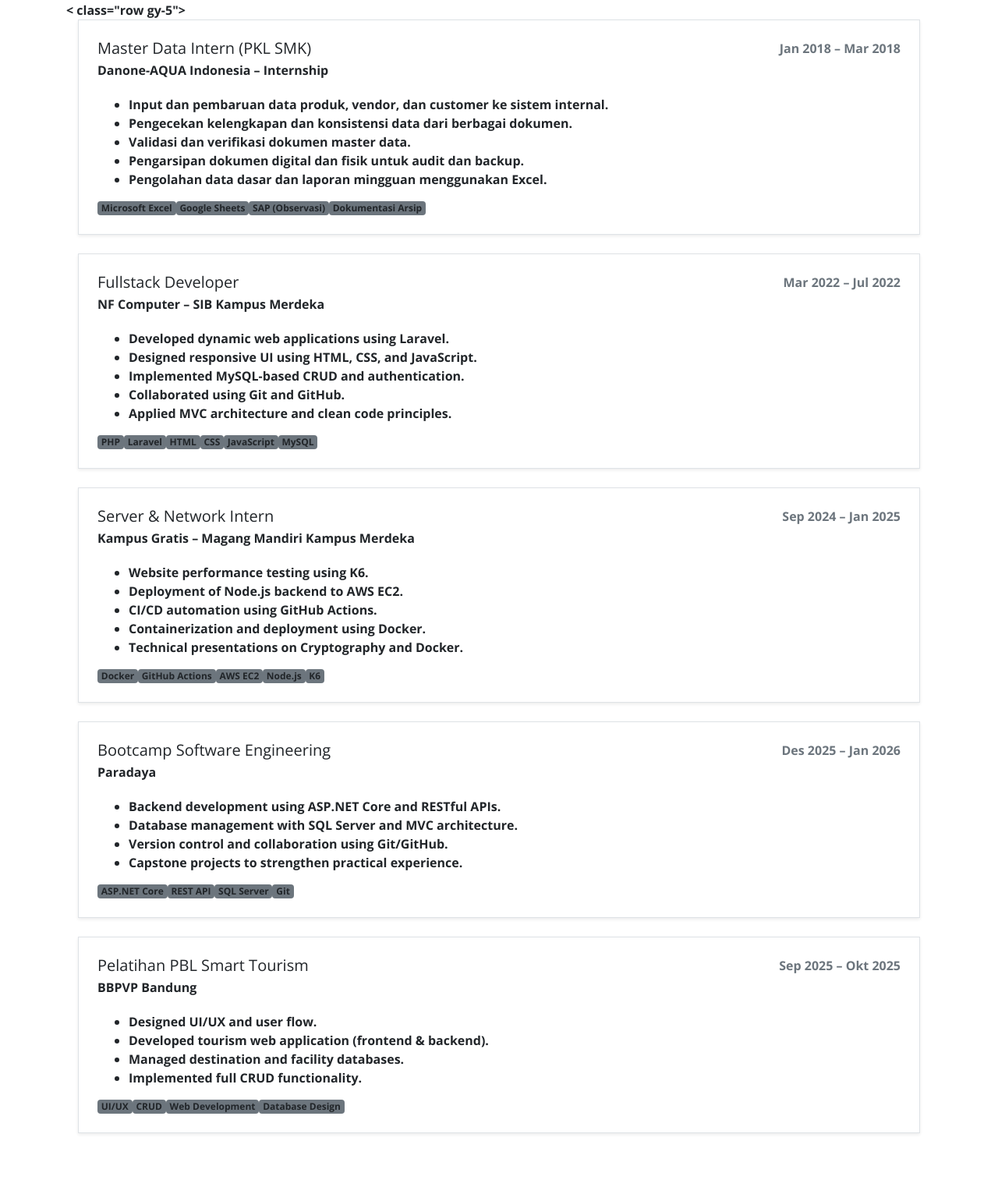
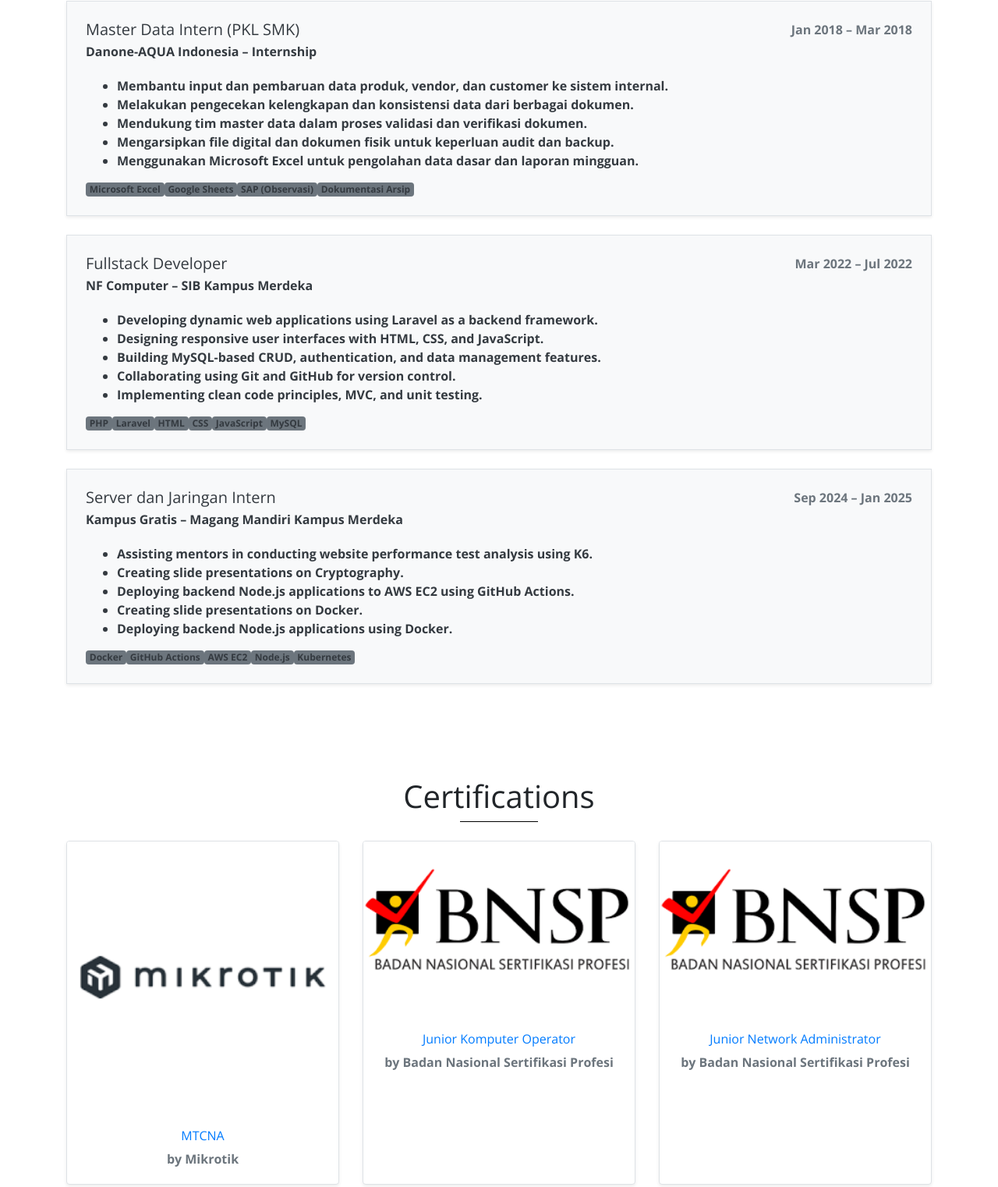
Before and after one commit to davidocta123/Website_Portfolio_me, a plain HTML site: page About.html in a window 1280 px wide. Shown: the part 705-2227 px from the top of the page at 78% size. Drawn offline with nearby package versions, Linux system fonts and the light colour scheme; a web font is replaced by a local one.

Commit message:
update biar keliatan

```diff
--- a/About.html
+++ b/About.html
@@ -126,25 +126,25 @@
           <hr style="width: 100px; margin: 0 auto; border-color: #000;" />
         </div>
 
-< class="row gy-5">
+<div class="row gy-5">
 
-  <!-- Master Data Intern -->
+  <!-- Template Item 1 -->
   <div class="col-12 mb-4">
-    <div class="p-4 shadow-sm border rounded-3 bg-white">
+    <div class="p-4 shadow-sm border rounded-3 bg-light text-dark">
       <div class="d-flex justify-content-between flex-wrap">
         <div>
           <h5 class="fw-bold mb-1">Master Data Intern (PKL SMK)</h5>
           <p class="mb-1">Danone-AQUA Indonesia – Internship</p>
         </div>
-        <div class="text-muted">Jan 2018 – Mar 2018</div>
+        <div class="text-secondary">Jan 2018 – Mar 2018</div>
       </div>
 
-      <ul class="mt-3">
-        <li>Input dan pembaruan data produk, vendor, dan customer ke sistem internal.</li>
-        <li>Pengecekan kelengkapan dan konsistensi data dari berbagai dokumen.</li>
-        <li>Validasi dan verifikasi dokumen master data.</li>
-        <li>Pengarsipan dokumen digital dan fisik untuk audit dan backup.</li>
-        <li>Pengolahan data dasar dan laporan mingguan menggunakan Excel.</li>
+      <ul class="mt-3 mb-2">
+        <li>Membantu input dan pembaruan data produk, vendor, dan customer ke sistem internal.</li>
+        <li>Melakukan pengecekan kelengkapan dan konsistensi data dari berbagai dokumen.</li>
+        <li>Mendukung tim master data dalam proses validasi dan verifikasi dokumen.</li>
+        <li>Mengarsipkan file digital dan dokumen fisik untuk keperluan audit dan backup.</li>
+        <li>Menggunakan Microsoft Excel untuk pengolahan data dasar dan laporan mingguan.</li>
       </ul>
 
       <div class="d-flex flex-wrap gap-2 mt-3">
@@ -156,23 +156,23 @@
     </div>
   </div>
 
-  <!-- Fullstack Developer -->
+  <!-- Template Item 2 -->
   <div class="col-12 mb-4">
-    <div class="p-4 shadow-sm border rounded-3 bg-white">
+    <div class="p-4 shadow-sm border rounded-3 bg-light text-dark">
       <div class="d-flex justify-content-between flex-wrap">
         <div>
           <h5 class="fw-bold mb-1">Fullstack Developer</h5>
           <p class="mb-1">NF Computer – SIB Kampus Merdeka</p>
         </div>
-        <div class="text-muted">Mar 2022 – Jul 2022</div>
+        <div class="text-secondary">Mar 2022 – Jul 2022</div>
       </div>
 
-      <ul class="mt-3">
-        <li>Developed dynamic web applications using Laravel.</li>
-        <li>Designed responsive UI using HTML, CSS, and JavaScript.</li>
-        <li>Implemented MySQL-based CRUD and authentication.</li>
-        <li>Collaborated using Git and GitHub.</li>
-        <li>Applied MVC architecture and clean code principles.</li>
+      <ul class="mt-3 mb-2">
+        <li>Developing dynamic web applications using Laravel as a backend framework.</li>
+        <li>Designing responsive user interfaces with HTML, CSS, and JavaScript.</li>
+        <li>Building MySQL-based CRUD, authentication, and data management features.</li>
+        <li>Collaborating using Git and GitHub for version control.</li>
+        <li>Implementing clean code principles, MVC, and unit testing.</li>
       </ul>
 
       <div class="d-flex flex-wrap gap-2 mt-3">
@@ -186,23 +186,23 @@
     </div>
   </div>
 
-  <!-- Server & Network Intern -->
+  <!-- Template Item 3 -->
   <div class="col-12 mb-4">
-    <div class="p-4 shadow-sm border rounded-3 bg-white">
+    <div class="p-4 shadow-sm border rounded-3 bg-light text-dark">
       <div class="d-flex justify-content-between flex-wrap">
         <div>
-          <h5 class="fw-bold mb-1">Server & Network Intern</h5>
+          <h5 class="fw-bold mb-1">Server dan Jaringan Intern</h5>
           <p class="mb-1">Kampus Gratis – Magang Mandiri Kampus Merdeka</p>
         </div>
-        <div class="text-muted">Sep 2024 – Jan 2025</div>
+        <div class="text-secondary">Sep 2024 – Jan 2025</div>
       </div>
 
-      <ul class="mt-3">
-        <li>Website performance testing using K6.</li>
-        <li>Deployment of Node.js backend to AWS EC2.</li>
-        <li>CI/CD automation using GitHub Actions.</li>
-        <li>Containerization and deployment using Docker.</li>
-        <li>Technical presentations on Cryptography and Docker.</li>
+      <ul class="mt-3 mb-2">
+        <li>Assisting mentors in conducting website performance test analysis using K6.</li>
+        <li>Creating slide presentations on Cryptography.</li>
+        <li>Deploying backend Node.js applications to AWS EC2 using GitHub Actions.</li>
+        <li>Creating slide presentations on Docker.</li>
+        <li>Deploying backend Node.js applications using Docker.</li>
       </ul>
 
       <div class="d-flex flex-wrap gap-2 mt-3">
@@ -210,67 +210,13 @@
         <span class="badge bg-secondary">GitHub Actions</span>
         <span class="badge bg-secondary">AWS EC2</span>
         <span class="badge bg-secondary">Node.js</span>
-        <span class="badge bg-secondary">K6</span>
+        <span class="badge bg-secondary">Kubernetes</span>
       </div>
     </div>
   </div>
 
-  <!-- Bootcamp Paradaya -->
-  <div class="col-12 mb-4">
-    <div class="p-4 shadow-sm border rounded-3 bg-white">
-      <div class="d-flex justify-content-between flex-wrap">
-        <div>
-          <h5 class="fw-bold mb-1">Bootcamp Software Engineering</h5>
-          <p class="mb-1">Paradaya</p>
-        </div>
-        <div class="text-muted">Des 2025 – Jan 2026</div>
-      </div>
+</div>
 
-      <ul class="mt-3">
-        <li>Backend development using ASP.NET Core and RESTful APIs.</li>
-        <li>Database management with SQL Server and MVC architecture.</li>
-        <li>Version control and collaboration using Git/GitHub.</li>
-        <li>Capstone projects to strengthen practical experience.</li>
-      </ul>
-
-      <div class="d-flex flex-wrap gap-2 mt-3">
-        <span class="badge bg-secondary">ASP.NET Core</span>
-        <span class="badge bg-secondary">REST API</span>
-        <span class="badge bg-secondary">SQL Server</span>
-        <span class="badge bg-secondary">Git</span>
-      </div>
-    </div>
-  </div>
-
-  <!-- PBL BBPVP -->
-  <div class="col-12 mb-4">
-    <div class="p-4 shadow-sm border rounded-3 bg-white">
-      <div class="d-flex justify-content-between flex-wrap">
-        <div>
-          <h5 class="fw-bold mb-1">Pelatihan PBL Smart Tourism</h5>
-          <p class="mb-1">BBPVP Bandung</p>
-        </div>
-        <div class="text-muted">Sep 2025 – Okt 2025</div>
-      </div>
-
-      <ul class="mt-3">
-        <li>Designed UI/UX and user flow.</li>
-        <li>Developed tourism web application (frontend & backend).</li>
-        <li>Managed destination and facility databases.</li>
-        <li>Implemented full CRUD functionality.</li>
-      </ul>
-
-      <div class="d-flex flex-wrap gap-2 mt-3">
-        <span class="badge bg-secondary">UI/UX</span>
-        <span class="badge bg-secondary">CRUD</span>
-        <span class="badge bg-secondary">Web Development</span>
-        <span class="badge bg-secondary">Database Design</span>
-      </div>
-    </div>
-  </div>
-
-        </div>
-      </div>
         </section>
 
         <section id="section3" class="my-5">
```
